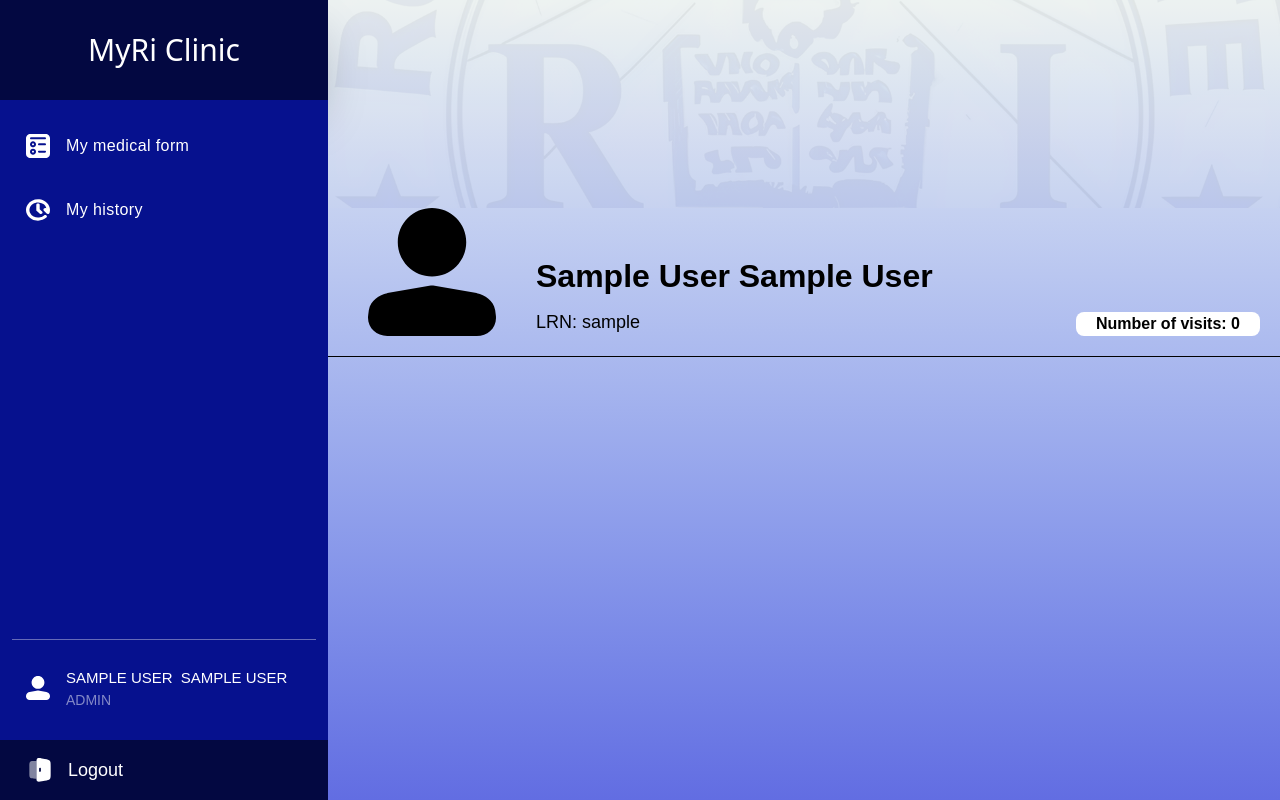
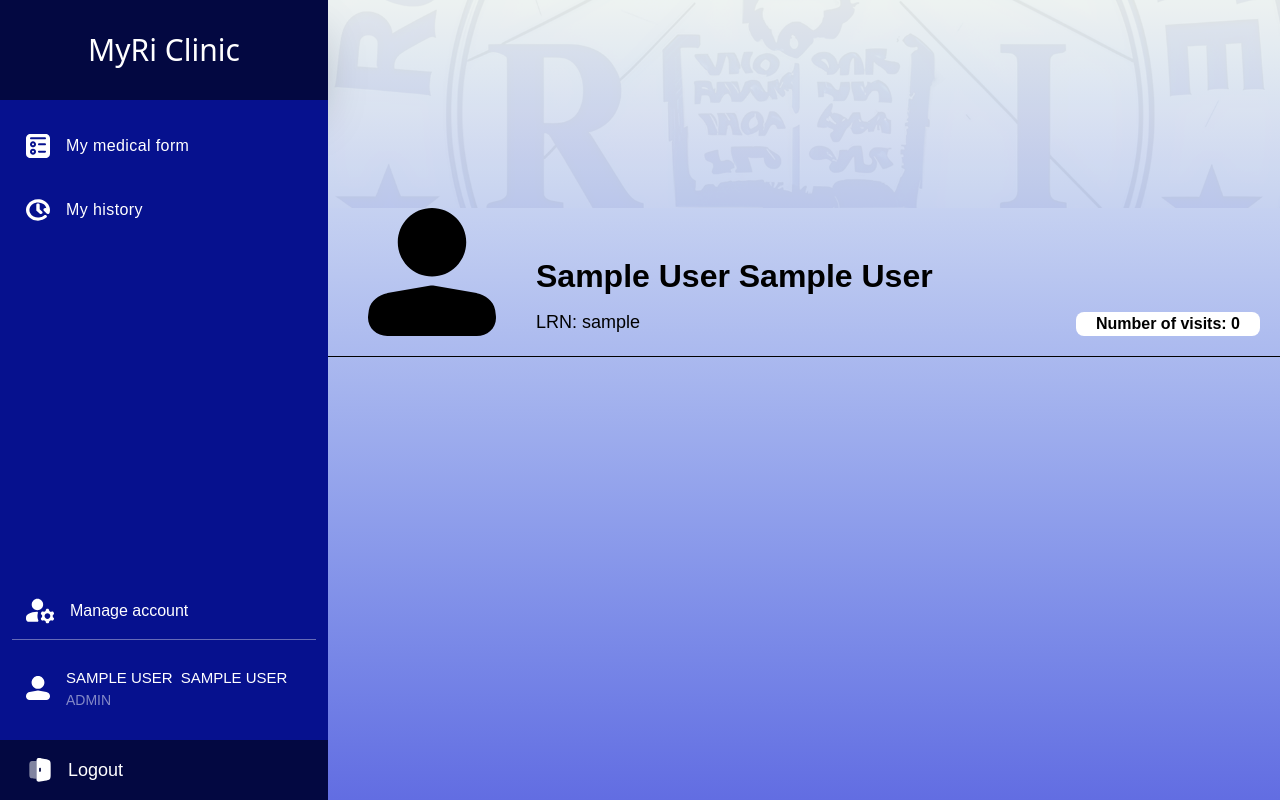
Before and after one commit to nice2ceeu/MyRI-Clinic-main, a PHP site: page /View/pages/userprofile.php in a window 1280 px wide. Run offline with PHP 8.4, Linux system fonts and the light colour scheme; the visitor is signed in with stand-in values (Sample User, id 1); data that the repository does not hold is empty; style sheets or scripts are compiled from the project's sources.

Commit message:
kupal na git

```diff
--- a/View/pages/userprofile.php
+++ b/View/pages/userprofile.php
@@ -85,11 +85,22 @@ include('../components/body.php');
                 <img src="../assets/icons/history-icon.svg" alt="visitor-icon" />
                 <p class="md:hidden lg:block">My history</p>
             </a>
-            <section class="mt-auto uppercase">
+
+
+
+
+            <section class="mt-auto ">
+                <a
+                    class="flex gap-x-4 px-3.5 py-3.5 leading-6 hover:bg-[#ffffff1f] items-center rounded-lg md:flex md:justify-center lg:justify-start"
+                    href="../pages/changepass.php">
+                    <img class="size-7" src="../assets/icons/manage-pass-icon.svg" alt="visitor-icon" />
+                    <p class="md:hidden text-[16px] lg:block">Manage account</p>
+                </a>
+
 
                 <hr class="text-[#f5f5f565]  w-full">
                 <a
-                    class="flex gap-x-4 px-3.5 py-3.5 leading-6 rounded-lg md:flex md:justify-center lg:justify-start lg:items-center mt-3 hover:bg-[#ffffff1f]"
+                    class="flex gap-x-4 px-3.5 uppercase py-3.5 leading-6 rounded-lg md:flex md:justify-center lg:justify-start lg:items-center mt-3 hover:bg-[#ffffff1f]"
                     href="../">
                     <img class=" size-6 " src=" ../assets/icons/user-icon.svg" alt="visitor-icon" />
                     <div class="md:hidden lg:block flex flex-col">
```
